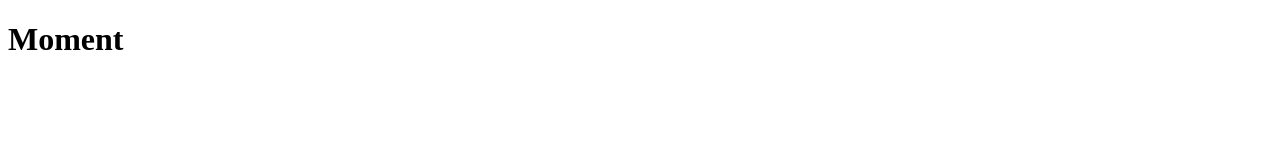
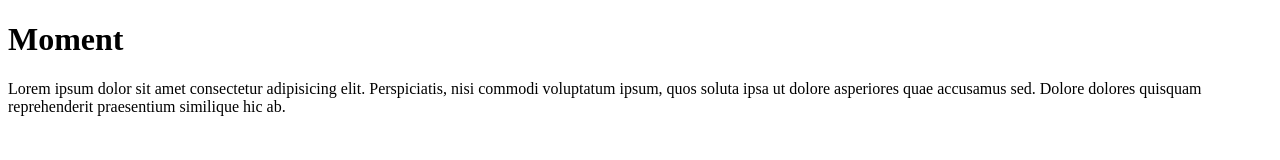
Before and after one commit to gutifer666/deploy-webpack-babel, a plain HTML site: page index.html in a window 1280 px wide. Drawn offline with Linux system fonts and the light colour scheme.

Commit message:
Add lorem and deleted script moment

```diff
--- a/index.html
+++ b/index.html
@@ -7,7 +7,7 @@
 </head>
 <body>
     <h1>Moment</h1>
-    <!-- <script src="https://momentjs.com/downloads/moment.min.js">//Levanta el archivo en global</script> -->
+    <p>Lorem ipsum dolor sit amet consectetur adipisicing elit. Perspiciatis, nisi commodi voluptatum ipsum, quos soluta ipsa ut dolore asperiores quae accusamus sed. Dolore dolores quisquam reprehenderit praesentium similique hic ab.</p>
     <script src="bundle.js"></script>
 </body>
 </html>
```
